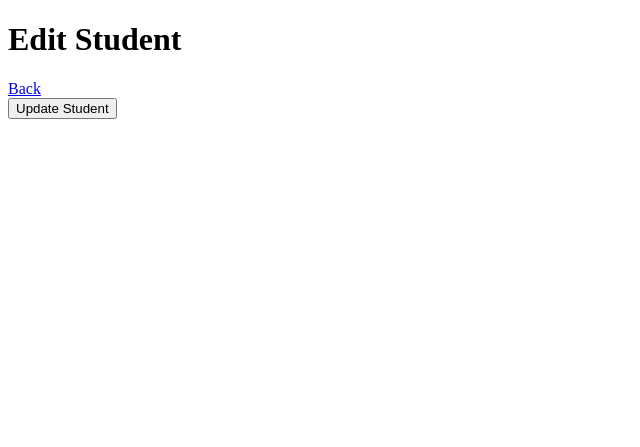
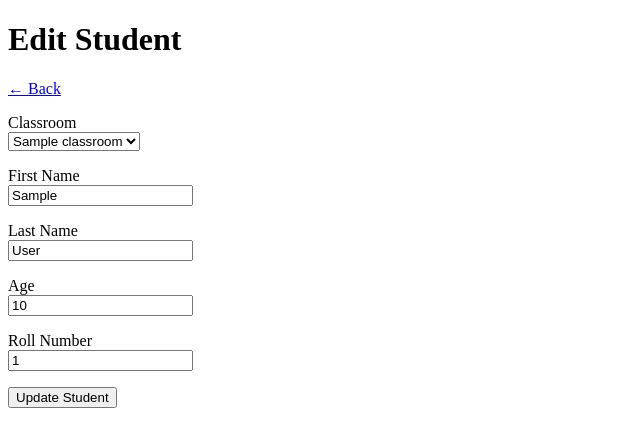
Before and after one commit to Riddhi8077/Django-Setup, a Django app: page /dashboard/students/edit/1/ in a window 1280 px wide. Shown: the top 447 px of the page, without its empty margins (0-640 px from the left). Run offline with Django 3.2, Linux system fonts and the light colour scheme; a user stored in the database is signed in; tables that the repository leaves empty hold one stand-in row (values such as "Sample post").

Commit message:
Updated funtioning of Edit funtion in Student's section

```diff
--- a/school/templates/school/students/edit.html
+++ b/school/templates/school/students/edit.html
@@ -1,19 +1,75 @@
 <!DOCTYPE html>
 <html>
+
 <head>
     <title>Edit Student</title>
 </head>
+
 <body>
 
 <h1>Edit Student</h1>
 
-<a href="/dashboard/students/">Back</a>
+<p>
+    <a href="/dashboard/students/">← Back</a>
+</p>
 
 <form method="POST">
 
     {% csrf_token %}
 
-    {{ form.as_p }}
+    <p>
+        <label>Classroom</label><br>
+
+        <select name="classroom" required>
+
+            {% for classroom in classrooms %}
+
+            <option value="{{ classroom.id }}"
+                {% if student.classroom.id == classroom.id %}selected{% endif %}>
+                {{ classroom.class_name }}
+            </option>
+
+            {% endfor %}
+
+        </select>
+
+    </p>
+
+    <p>
+        <label>First Name</label><br>
+        <input
+            type="text"
+            name="first_name"
+            value="{{ student.first_name }}"
+            required>
+    </p>
+
+    <p>
+        <label>Last Name</label><br>
+        <input
+            type="text"
+            name="last_name"
+            value="{{ student.last_name }}"
+            required>
+    </p>
+
+    <p>
+        <label>Age</label><br>
+        <input
+            type="number"
+            name="age"
+            value="{{ student.age }}"
+            required>
+    </p>
+
+    <p>
+        <label>Roll Number</label><br>
+        <input
+            type="number"
+            name="roll_number"
+            value="{{ student.roll_number }}"
+            required>
+    </p>
 
     <button type="submit">
         Update Student
--- a/school/views.py
+++ b/school/views.py
@@ -319,6 +319,35 @@ def student_list(request):
         {"students": students}
     )
 
+@login_required(login_url="login")
+def student_edit(request, id):
+
+    student = get_object_or_404(Student, id=id)
+
+    if request.method == "POST":
+
+        classroom_id = request.POST.get("classroom")
+
+        student.classroom = Classroom.objects.get(id=classroom_id)
+        student.first_name = request.POST.get("first_name")
+        student.last_name = request.POST.get("last_name")
+        student.age = request.POST.get("age")
+        student.roll_number = request.POST.get("roll_number")
+
+        student.save()
+
+        return redirect("student_list")
+
+    classrooms = Classroom.objects.all()
+
+    return render(
+        request,
+        "school/students/edit.html",
+        {
+            "student": student,
+            "classrooms": classrooms,
+        }
+    )
 
 @login_required(login_url="login")
 def student_add(request):
@@ -355,37 +384,6 @@ def student_add(request):
 
 
 @login_required(login_url="login")
-def student_edit(request, id):
-
-    student = get_object_or_404(Student, id=id)
-
-    if request.method == "POST":
-
-        classroom_id = request.POST.get("classroom")
-
-        student.classroom = Classroom.objects.get(id=classroom_id)
-        student.first_name = request.POST.get("first_name")
-        student.last_name = request.POST.get("last_name")
-        student.age = request.POST.get("age")
-        student.roll_number = request.POST.get("roll_number")
-
-        student.save()
-
-        return redirect("student_list")
-
-    classrooms = Classroom.objects.all()
-
-    return render(
-        request,
-        "school/students/edit.html",
-        {
-            "student": student,
-            "classrooms": classrooms,
-        }
-    )
-
-
-@login_required(login_url="login")
 def student_delete(request, id):
 
     student = get_object_or_404(Student, id=id)
```
